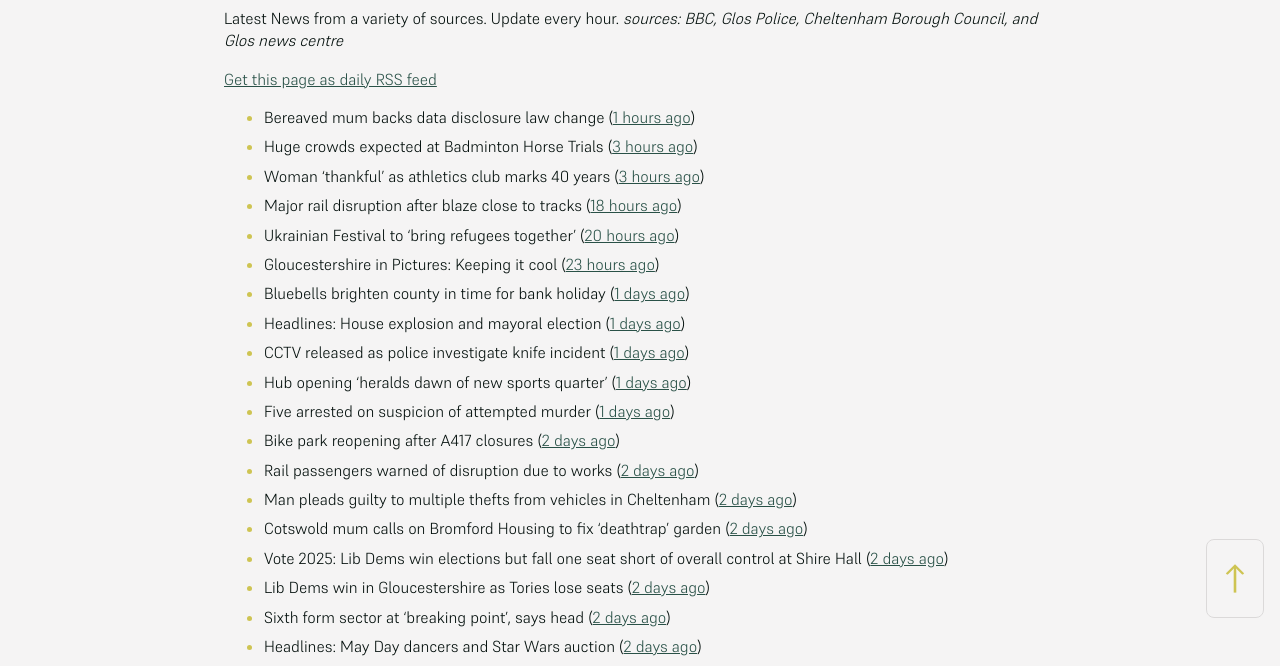
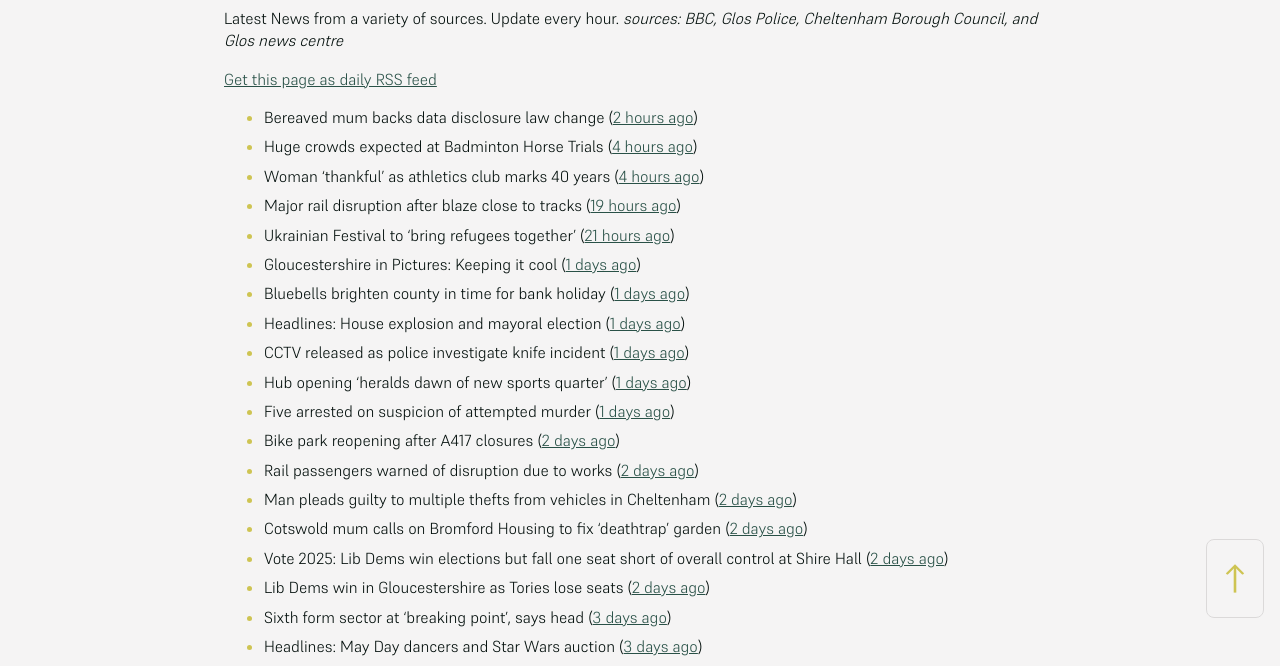
Before and after one commit to mat-0/cheltenham-open-data, a Jekyll site: the page built from _pages/news.md, in a window 1280 px wide. Shown: the part 266-932 px from the top of the page. Built offline with Jekyll 4.4.1, drawn with Linux system fonts in a browser that asks for light colours.

Commit message:
Updated 2025-05-05 10:58:09

```diff
--- a/_pages/news.md
+++ b/_pages/news.md
@@ -12,12 +12,12 @@ _sources: BBC, Glos Police, Cheltenham Borough Council, and Glos news centre_
 [Get this page as daily RSS feed](/daily.rss)
 
 <!-- news_marker starts -->
-- Bereaved mum backs data disclosure law change ([1 hours ago](https://www.bbc.com/news/articles/cql6q2nlzvno))
-- Huge crowds expected at Badminton Horse Trials ([3 hours ago](https://www.bbc.com/news/articles/c93g4dz38jgo))
-- Woman 'thankful' as athletics club marks 40 years ([3 hours ago](https://www.bbc.com/news/articles/cn80nv4mr79o))
-- Major rail disruption after blaze close to tracks ([18 hours ago](https://www.bbc.com/news/articles/cjew5q07n7go))
-- Ukrainian Festival to 'bring refugees together' ([20 hours ago](https://www.bbc.com/news/articles/c4g2qzzvjq0o))
-- Gloucestershire in Pictures: Keeping it cool ([23 hours ago](https://www.bbc.com/news/articles/ce8gedxkv0do))
+- Bereaved mum backs data disclosure law change ([2 hours ago](https://www.bbc.com/news/articles/cql6q2nlzvno))
+- Huge crowds expected at Badminton Horse Trials ([4 hours ago](https://www.bbc.com/news/articles/c93g4dz38jgo))
+- Woman 'thankful' as athletics club marks 40 years ([4 hours ago](https://www.bbc.com/news/articles/cn80nv4mr79o))
+- Major rail disruption after blaze close to tracks ([19 hours ago](https://www.bbc.com/news/articles/cjew5q07n7go))
+- Ukrainian Festival to 'bring refugees together' ([21 hours ago](https://www.bbc.com/news/articles/c4g2qzzvjq0o))
+- Gloucestershire in Pictures: Keeping it cool ([1 days ago](https://www.bbc.com/news/articles/ce8gedxkv0do))
 - Bluebells brighten county in time for bank holiday ([1 days ago](https://www.bbc.com/news/articles/crm3rwy8vj2o))
 - Headlines: House explosion and mayoral election ([1 days ago](https://www.bbc.com/news/articles/c93g20dqq0eo))
 - CCTV released as police investigate knife incident ([1 days ago](https://www.bbc.com/news/articles/cj3x4l61g8xo))
@@ -29,8 +29,8 @@ _sources: BBC, Glos Police, Cheltenham Borough Council, and Glos news centre_
 - Cotswold mum calls on Bromford Housing to fix ‘deathtrap’ garden ([2 days ago](https://gloucesternewscentre.co.uk/cotswold-mum-calls-on-bromford-housing-to-fix-deathtrap-garden/))
 - Vote 2025: Lib Dems win elections but fall one seat short of overall control at Shire Hall ([2 days ago](https://gloucesternewscentre.co.uk/vote-2025-lib-dems-win-elections-but-fall-one-seat-short-of-overall-control-at-shire-hall/))
 - Lib Dems win in Gloucestershire as Tories lose seats ([2 days ago](https://www.bbc.com/news/articles/cd6j8e8ej6xo))
-- Sixth form sector at 'breaking point', says head ([2 days ago](https://www.bbc.com/news/articles/c4gr7lkmkzjo))
-- Headlines: May Day dancers and Star Wars auction ([2 days ago](https://www.bbc.com/news/articles/cvg9y17e5rgo))
+- Sixth form sector at 'breaking point', says head ([3 days ago](https://www.bbc.com/news/articles/c4gr7lkmkzjo))
+- Headlines: May Day dancers and Star Wars auction ([3 days ago](https://www.bbc.com/news/articles/cvg9y17e5rgo))
 - Cavendish House owners ‘committed’ to redevelopment amid disappointment over lack of progress ([4 days ago](https://gloucesternewscentre.co.uk/cavendish-house-owners-committed-to-redevelopment-amid-disappointment-over-lack-of-progress/))
 - Battle plan shows Tory target seats and paper candidates for Shire Hall polls ([4 days ago](https://gloucesternewscentre.co.uk/battle-plan-shows-tory-target-seats-and-paper-candidates-for-shire-hall-polls/))
 - Man dies following collision on A417 ([4 days ago](https://gloucesternewscentre.co.uk/man-dies-following-collision-on-a417/))
```
Also changed, not shown: _data/flood.json (+5 -69 lines), _pages/fix-my-street.md (+1 -1 lines), index.md (+5 -5 lines).
